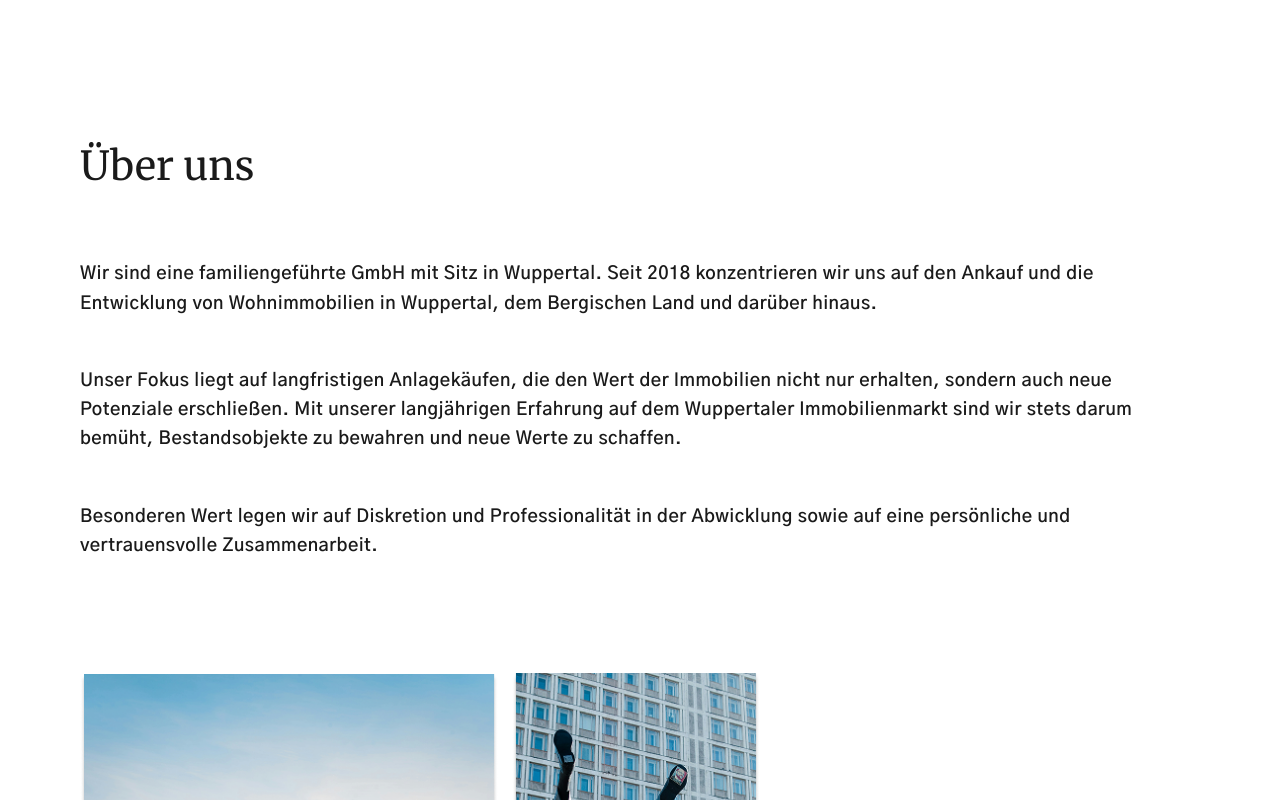
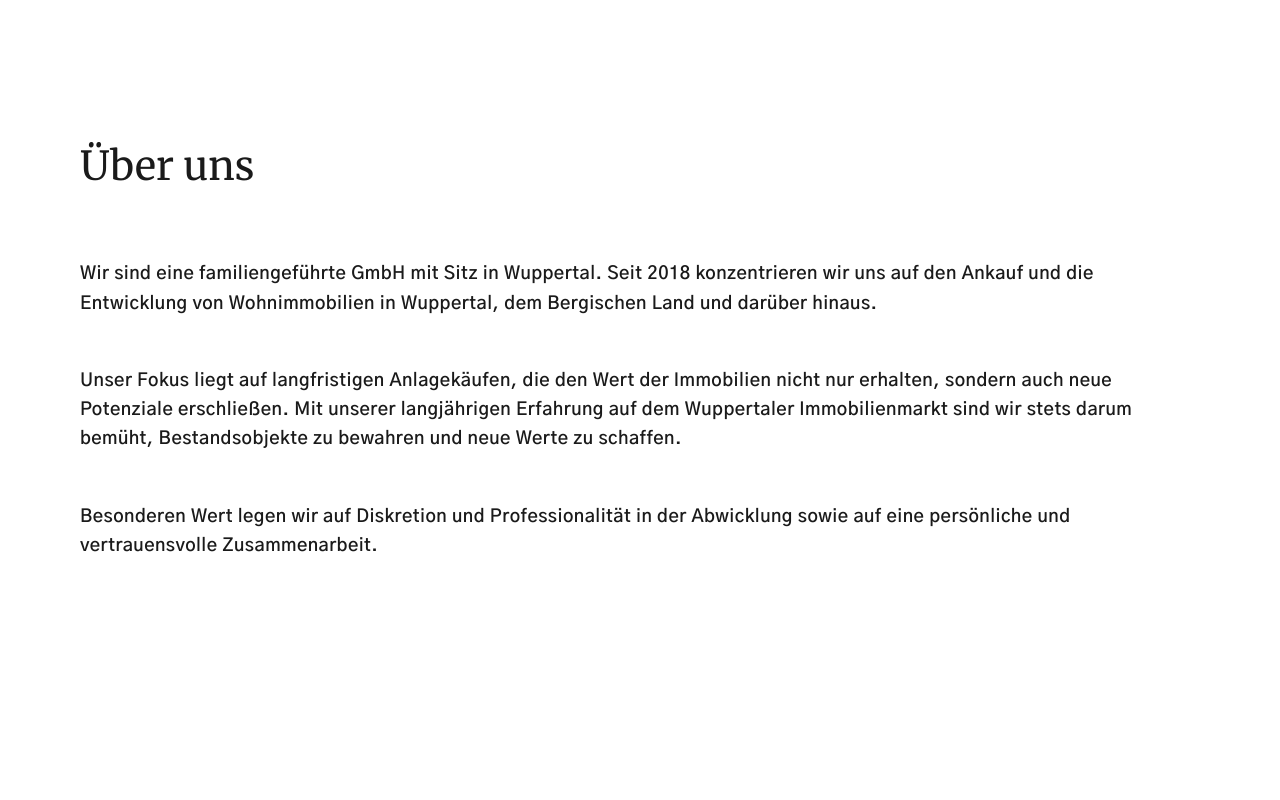
Before and after one commit to DevBerkcan/nrwrealestate, a Next.js app: page / in a window 1280 px wide. Shown: the part 760-1560 px from the top of the page. Built offline with nearby package versions, Linux system fonts and the light colour scheme.

Commit message:
Fix gap about as

```diff
--- a/src/components/AboutUs/index.tsx
+++ b/src/components/AboutUs/index.tsx
@@ -20,7 +20,7 @@ const AboutSection: React.FC<AboutSectionProps> = ({
   return (
     <section
       className={cn(
-        "flex flex-col [@media(min-width:1350px)]:flex-row gap-28 text-[#1a1a1a]",
+        "flex flex-col [@media(min-width:1350px)]:flex-row gap-98 text-[#1a1a1a]",
         className
       )}
     >
```
